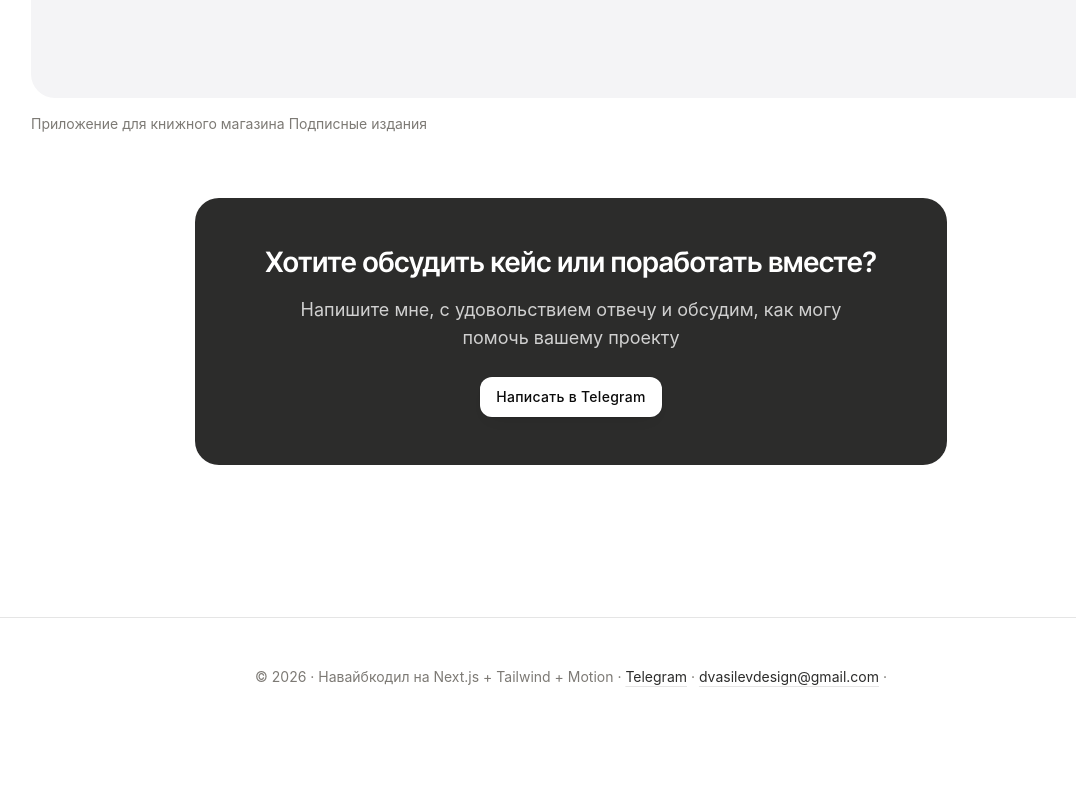
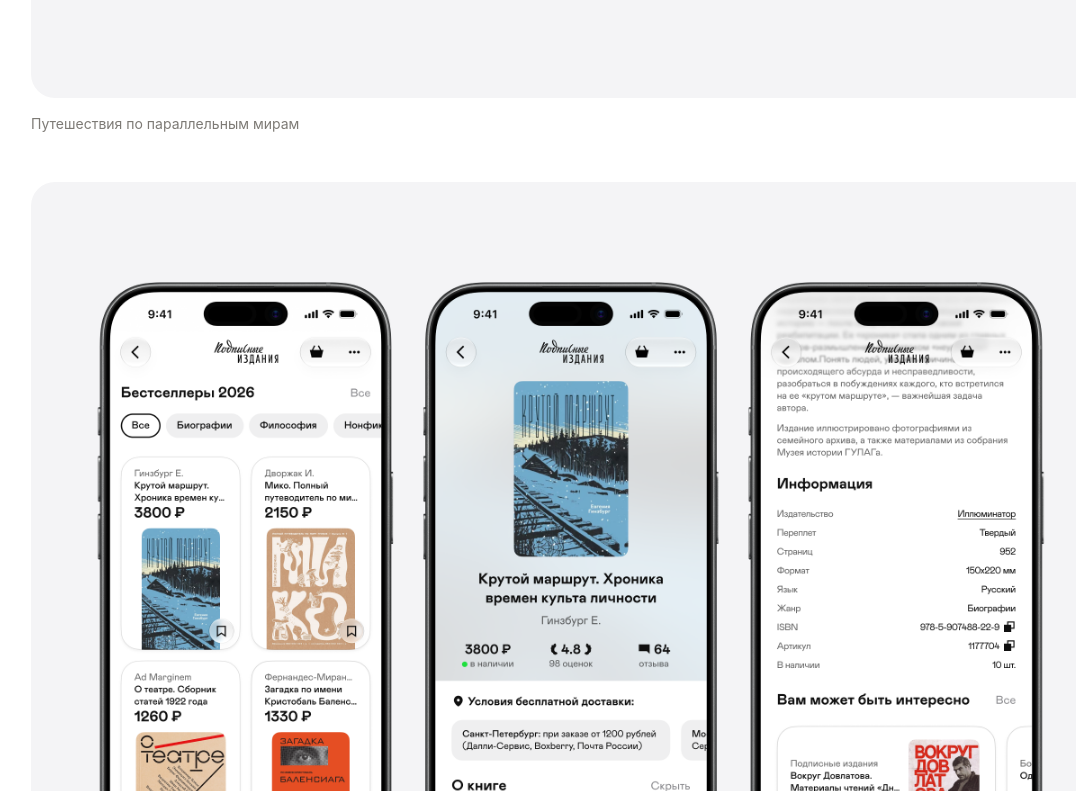
Before and after one commit to d1mavasilev/my-portfolio-next, a Next.js app: page /cases/visuals in a window 1280 px wide. Shown: the part 2889-3680 px from the top of the page, without its empty margins (69-1145 px from the left). Before the commit the page ends 3625 px from the top, so only its background shows below. Built offline with nearby package versions, Linux system fonts and the light colour scheme.

Commit message:
описание

```diff
--- a/app/cases/visuals/page.tsx
+++ b/app/cases/visuals/page.tsx
@@ -29,6 +29,11 @@ export default function VisualsPage() {
             caption="Посадочный талон на рейс S7 Airlines"
           />
           <ProjectImage
+            src="/images/projects/uishot_portals.png"
+            alt="Путешествия по параллельным мирам"
+            caption="Путешествия по параллельным мирам"
+          />
+          <ProjectImage
             src="/images/projects/uishot_podpisnye.png"
             alt="Приложение для книжного магазина Подписные издания"
             caption="Приложение для книжного магазина Подписные издания"
```
Also changed, not shown: public/images/projects/uishot_portals.png (added).
